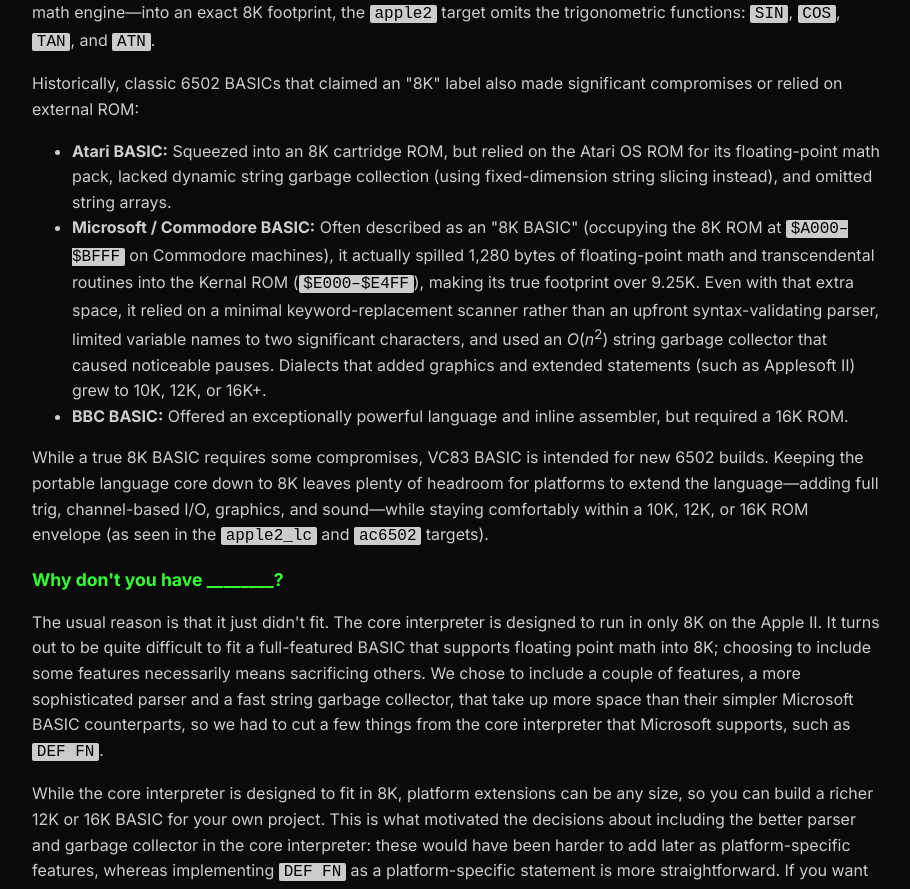
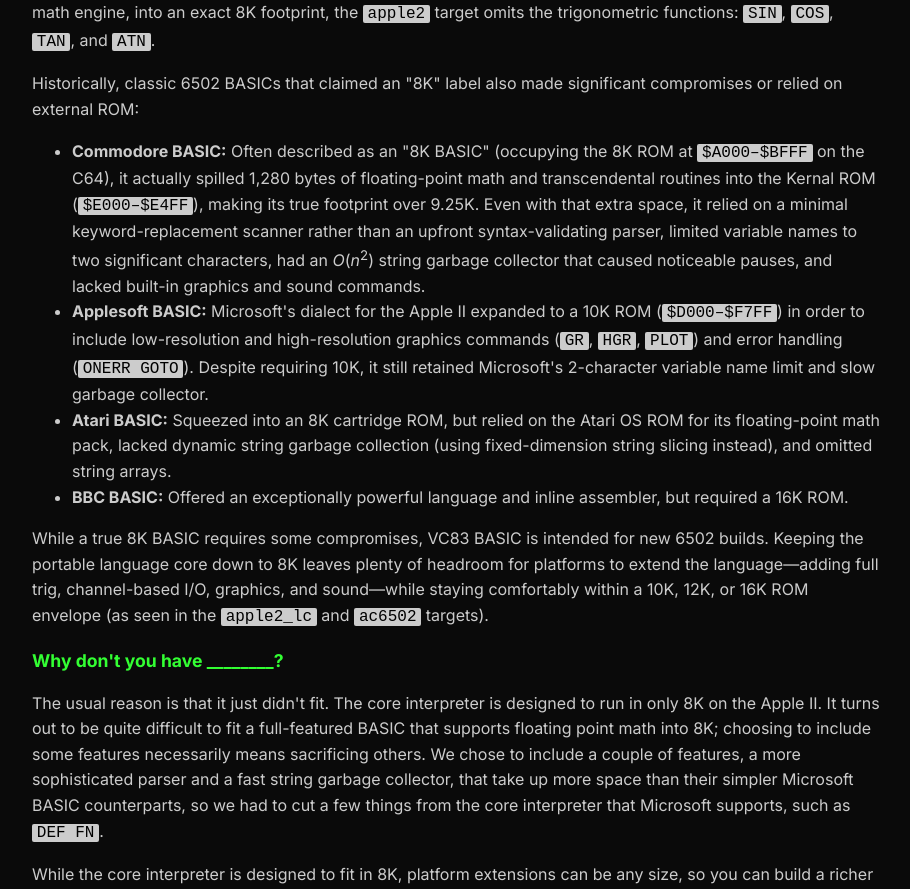
Before and after one commit to willisblackburn/vc83web, a React (Vite) app: page /faq in a window 1280 px wide. Shown: the part 1820-2709 px from the top of the page, without its empty margins (184-1094 px from the left). Built offline with nearby package versions, Linux system fonts and the light colour scheme.

Commit message:
More FAQ

```diff
--- a/src/pages/FAQ.tsx
+++ b/src/pages/FAQ.tsx
@@ -85,7 +85,7 @@
         <p>
           The <code>apple2</code> target fits in 8K (under 8,192 bytes), but it is intended as a proof of concept.
           To fit the entire interpreter, including its DFA lexer, PVM parser, linear-time string garbage collector,
-          and 32-bit floating-point math engine—into an exact 8K footprint, the <code>apple2</code> target omits
+          and 9-digit floating-point math engine, into an exact 8K footprint, the <code>apple2</code> target omits
           the trigonometric functions: <code>SIN</code>, <code>COS</code>, <code>TAN</code>, and <code>ATN</code>.
         </p>
         <p>
@@ -93,12 +93,23 @@
         </p>
         <ul>
           <li>
+            <strong>Commodore BASIC:</strong> Often described as an "8K BASIC" (occupying the 8K ROM at <code>$A000–$BFFF</code> on the C64),
+            it actually spilled 1,280 bytes of floating-point math and transcendental routines into the Kernal ROM (<code>$E000–$E4FF</code>),
+            making its true footprint over 9.25K. Even with that extra space, it relied on a minimal keyword-replacement scanner rather
+            than an upfront syntax-validating parser, limited variable names to two significant characters,
+            had an <i>O</i>(<i>n</i><sup>2</sup>) string garbage collector that caused noticeable pauses, and lacked
+            built-in graphics and sound commands.
+          </li>
+          <li>
+            <strong>Applesoft BASIC:</strong> Microsoft's dialect for the Apple II expanded to a 10K ROM
+            (<code>$D000–$F7FF</code>) in order to include low-resolution and high-resolution graphics commands
+            (<code>GR</code>, <code>HGR</code>, <code>PLOT</code>) and error handling (<code>ONERR GOTO</code>).
+            Despite requiring 10K, it still retained Microsoft's 2-character variable name limit and slow garbage collector.
+          </li>
+          <li>
             <strong>Atari BASIC:</strong> Squeezed into an 8K cartridge ROM, but relied on the Atari OS ROM for its
             floating-point math pack, lacked dynamic string garbage collection (using fixed-dimension string slicing instead),
             and omitted string arrays.
-          </li>
-          <li>
-            <strong>Microsoft / Commodore BASIC:</strong> Often described as an "8K BASIC" (occupying the 8K ROM at <code>$A000–$BFFF</code> on Commodore machines), it actually spilled 1,280 bytes of floating-point math and transcendental routines into the Kernal ROM (<code>$E000–$E4FF</code>), making its true footprint over 9.25K. Even with that extra space, it relied on a minimal keyword-replacement scanner rather than an upfront syntax-validating parser, limited variable names to two significant characters, and used an <i>O</i>(<i>n</i><sup>2</sup>) string garbage collector that caused noticeable pauses. Dialects that added graphics and extended statements (such as Applesoft II) grew to 10K, 12K, or 16K+.
           </li>
           <li>
             <strong>BBC BASIC:</strong> Offered an exceptionally powerful language and inline assembler, but required a 16K ROM.
```
